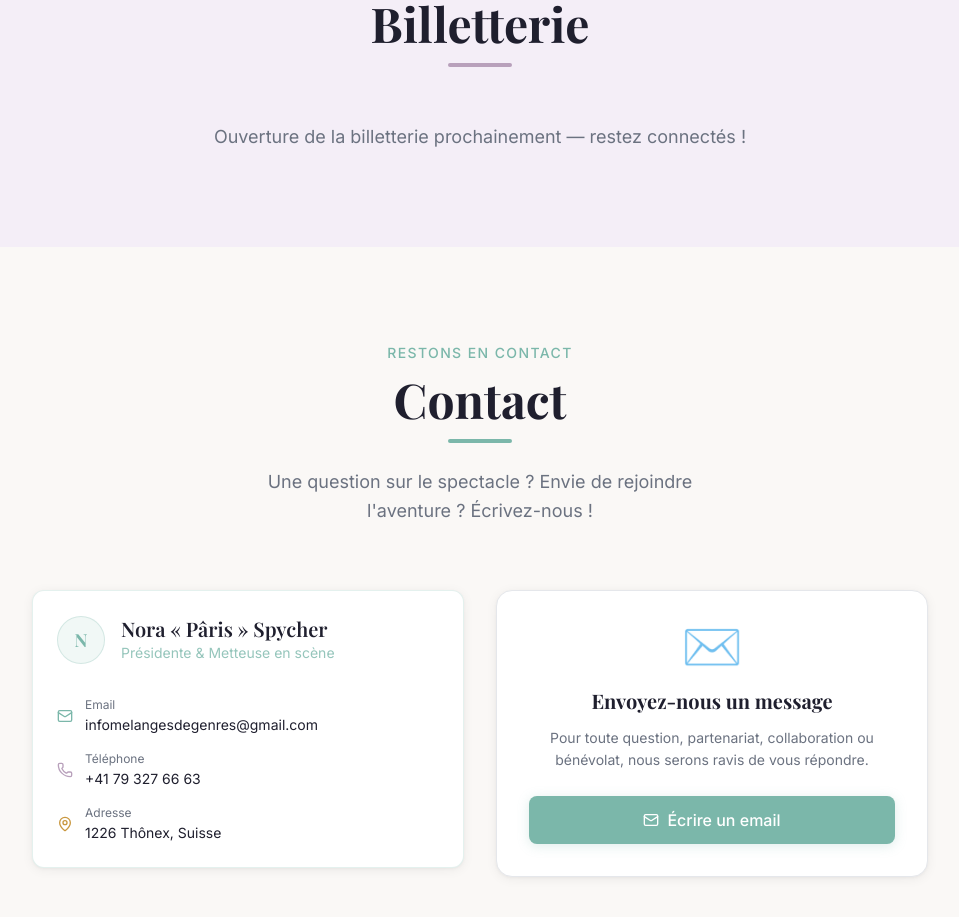
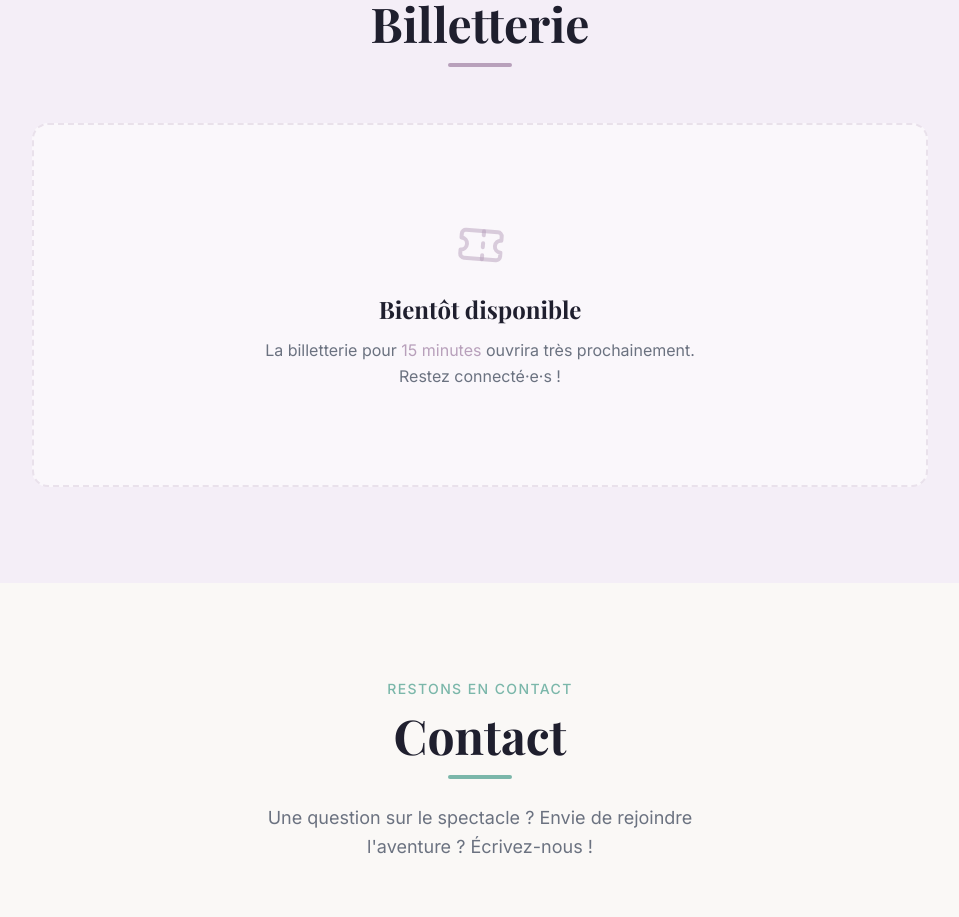
Before and after one commit to Tayasaki/fifty-min, a React (Create React App) app: page / in a window 1280 px wide. Shown: the part 4700-5617 px from the top of the page, without its empty margins (160-1119 px from the left). Built offline with nearby package versions, Linux system fonts and the light colour scheme; a web font is replaced by a local one.

Commit message:
feat(sections): style ticketing placeholder to match EventsSection
Replace plain text fallback with dashed card + animated Ticket icon
using purple theming, consistent with the Ateliers & Événements
"coming soon" pattern.

Co-Authored-By: Claude Opus 4.6 <noreply@anthropic.com>

```diff
--- a/src/components/sections/TicketingSection.tsx
+++ b/src/components/sections/TicketingSection.tsx
@@ -1,7 +1,7 @@
 import React from 'react';
 import { motion } from 'framer-motion';
 import { Button } from '../ui/button';
-import { MapPin, Clock } from 'lucide-react';
+import { MapPin, Clock, Ticket } from 'lucide-react';
 
 const venues = [
   {
@@ -101,15 +101,28 @@ export default function TicketingSection() {
             ))}
           </div>
         ) : (
-          <motion.p
-            initial={{ opacity: 0 }}
-            whileInView={{ opacity: 1 }}
-            transition={{ duration: 0.6 }}
+          <motion.div
+            initial={{ opacity: 0, scale: 0.95 }}
+            whileInView={{ opacity: 1, scale: 1 }}
+            transition={{ duration: 0.6, delay: 0.1 }}
             viewport={{ once: true }}
-            className="text-center text-text-muted text-lg"
+            className="border-2 border-dashed border-purple/25 rounded-2xl flex flex-col items-center justify-center py-24 px-8 text-center bg-white/50 max-w-4xl mx-auto"
           >
-            Ouverture de la billetterie prochainement — restez connectés !
-          </motion.p>
+            <motion.div
+              animate={{ rotate: [0, 5, -5, 0] }}
+              transition={{ duration: 3, repeat: Infinity, ease: 'easeInOut' }}
+            >
+              <Ticket size={48} className="text-purple/50 mb-6" />
+            </motion.div>
+            <h3 className="font-display text-2xl font-bold text-text-primary mb-3">
+              Bientôt disponible
+            </h3>
+            <p className="text-text-muted max-w-md leading-relaxed">
+              La billetterie pour{' '}
+              <span className="text-purple">15 minutes</span> ouvrira très prochainement.
+              Restez connecté·e·s !
+            </p>
+          </motion.div>
         )}
       </div>
     </section>
```
